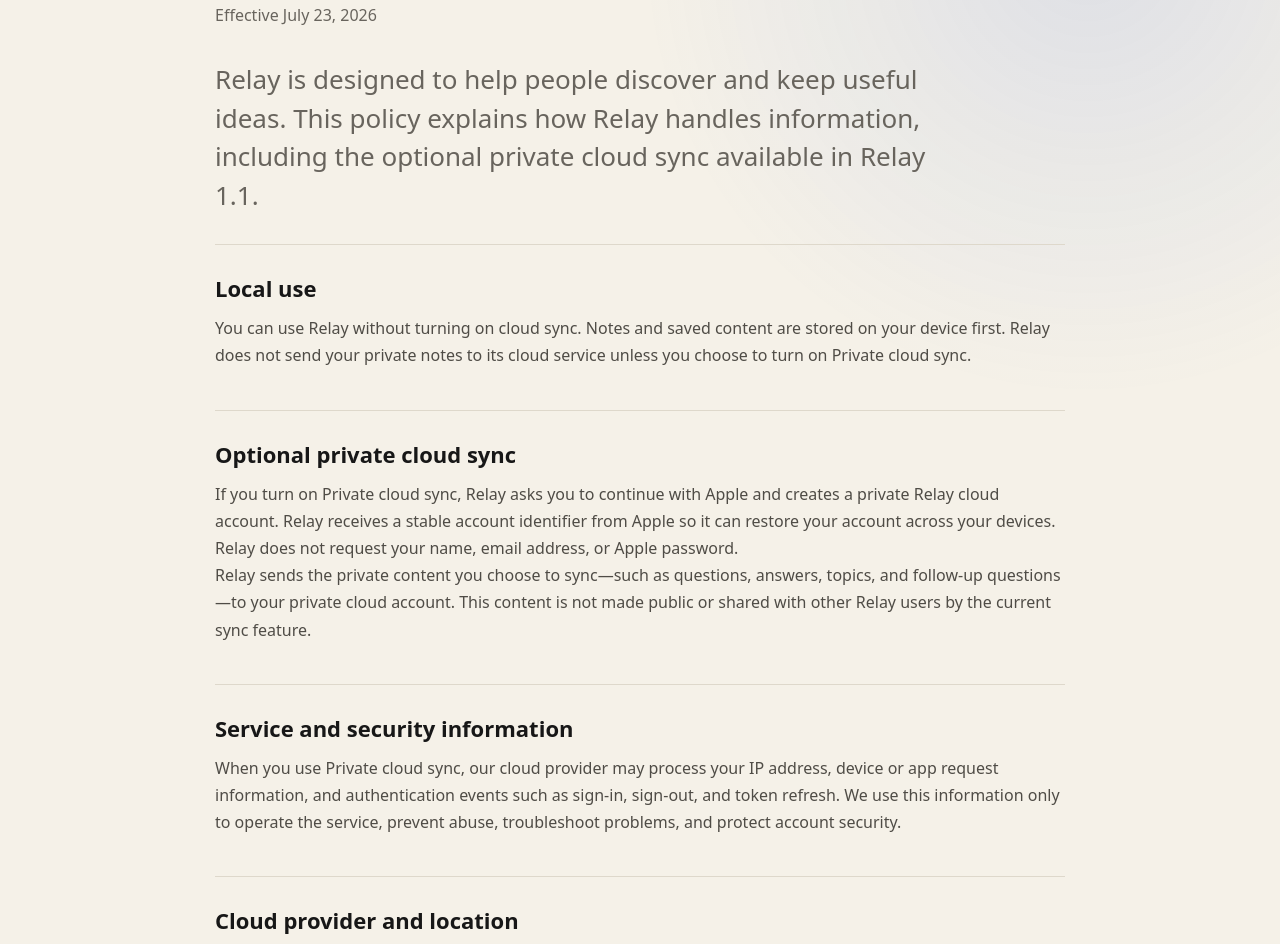
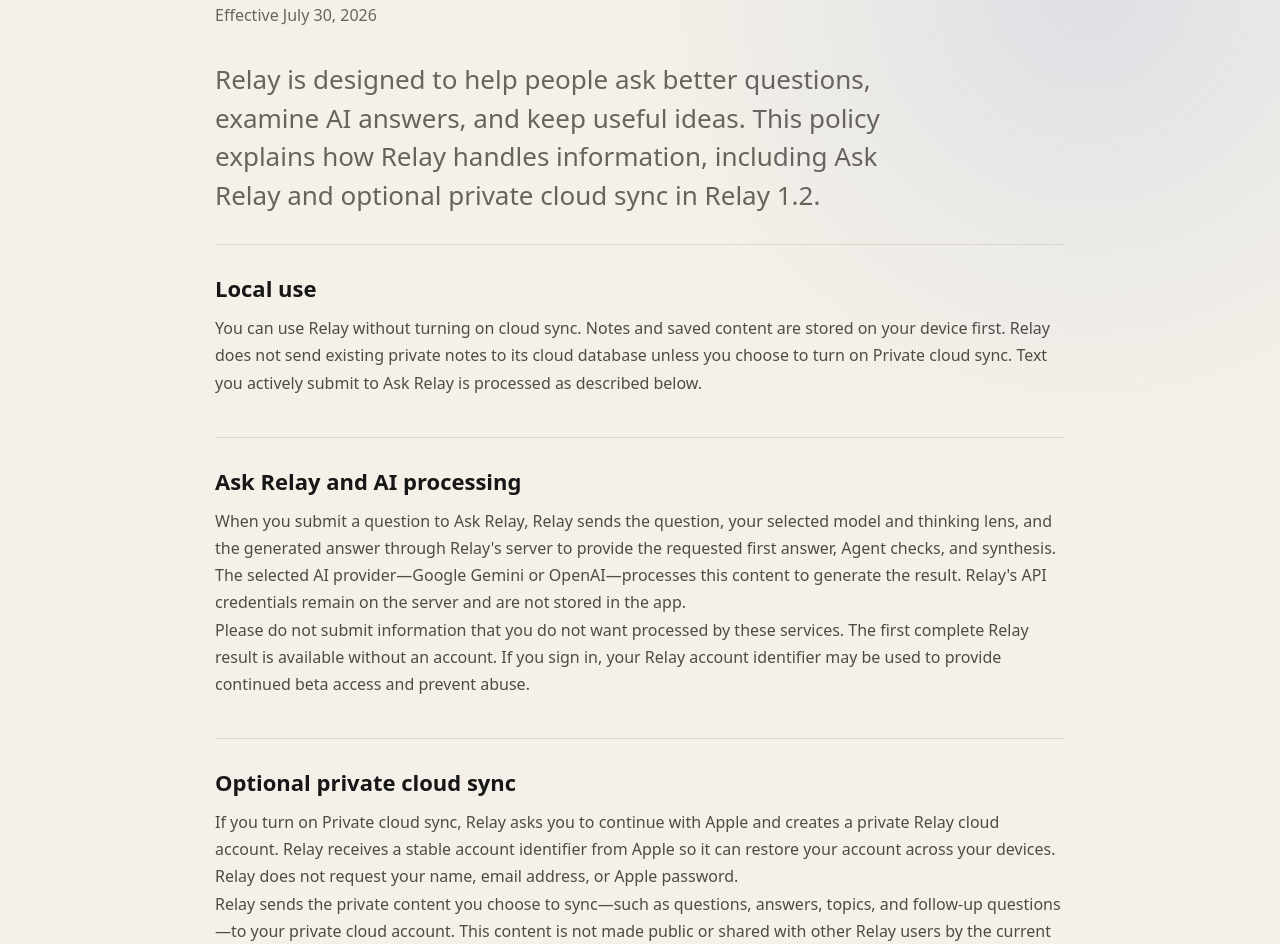
Before and after one commit to LiliMeng/relay-support, a plain HTML site: page privacy/index.html in a window 1280 px wide. Shown: the part 310-1254 px from the top of the page. Drawn offline with Linux system fonts and the light colour scheme.

Commit message:
Update privacy policy for Relay 1.2

```diff
--- a/privacy/index.html
+++ b/privacy/index.html
@@ -17,13 +17,14 @@
     <article class="legal shell">
       <p class="eyebrow">Privacy Policy</p>
       <h1>Your ideas stay yours.</h1>
-      <p class="updated">Effective July 23, 2026</p>
-      <p class="intro">Relay is designed to help people discover and keep useful ideas. This policy explains how Relay handles information, including the optional private cloud sync available in Relay 1.1.</p>
+      <p class="updated">Effective July 30, 2026</p>
+      <p class="intro">Relay is designed to help people ask better questions, examine AI answers, and keep useful ideas. This policy explains how Relay handles information, including Ask Relay and optional private cloud sync in Relay 1.2.</p>
 
-      <section><h2>Local use</h2><p>You can use Relay without turning on cloud sync. Notes and saved content are stored on your device first. Relay does not send your private notes to its cloud service unless you choose to turn on Private cloud sync.</p></section>
+      <section><h2>Local use</h2><p>You can use Relay without turning on cloud sync. Notes and saved content are stored on your device first. Relay does not send existing private notes to its cloud database unless you choose to turn on Private cloud sync. Text you actively submit to Ask Relay is processed as described below.</p></section>
+      <section><h2>Ask Relay and AI processing</h2><p>When you submit a question to Ask Relay, Relay sends the question, your selected model and thinking lens, and the generated answer through Relay's server to provide the requested first answer, Agent checks, and synthesis. The selected AI provider—Google Gemini or OpenAI—processes this content to generate the result. Relay's API credentials remain on the server and are not stored in the app.</p><p>Please do not submit information that you do not want processed by these services. The first complete Relay result is available without an account. If you sign in, your Relay account identifier may be used to provide continued beta access and prevent abuse.</p></section>
       <section><h2>Optional private cloud sync</h2><p>If you turn on Private cloud sync, Relay asks you to continue with Apple and creates a private Relay cloud account. Relay receives a stable account identifier from Apple so it can restore your account across your devices. Relay does not request your name, email address, or Apple password.</p><p>Relay sends the private content you choose to sync—such as questions, answers, topics, and follow-up questions—to your private cloud account. This content is not made public or shared with other Relay users by the current sync feature.</p></section>
-      <section><h2>Service and security information</h2><p>When you use Private cloud sync, our cloud provider may process your IP address, device or app request information, and authentication events such as sign-in, sign-out, and token refresh. We use this information only to operate the service, prevent abuse, troubleshoot problems, and protect account security.</p></section>
-      <section><h2>Cloud provider and location</h2><p>Relay uses Supabase to provide authentication, database, and synchronization services. Relay's primary Supabase project is deployed in the Canada Central region. Supabase and its infrastructure providers may process limited operational and security information as needed to provide the service.</p></section>
+      <section><h2>Service and security information</h2><p>When you use Ask Relay or Private cloud sync, Relay and its infrastructure providers may process your IP address, device or app request information, usage limits, and authentication events such as sign-in, sign-out, and token refresh. We use this information only to operate the service, prevent abuse, troubleshoot problems, and protect account security.</p></section>
+      <section><h2>Service providers and location</h2><p>Relay uses Supabase for authentication, database, and synchronization services; Cloudflare-based infrastructure for Relay's server; and Google Gemini or OpenAI for the AI response selected by the user. Relay's primary Supabase project is deployed in the Canada Central region. These providers and their infrastructure providers may process content and limited operational information where they operate in order to provide their services.</p></section>
       <section><h2>Retention and deletion</h2><p>Your private cloud content is kept while your Relay cloud account remains active. You can delete the account and its private cloud content in Relay by going to Library → Private cloud sync → Manage → Erase cloud copy. This keeps the notes already stored on your device. Limited security logs and backup copies may remain temporarily until they expire through the cloud provider's ordinary retention cycle.</p></section>
       <section><h2>Analytics, advertising, and tracking</h2><p>Relay does not use third-party advertising SDKs or track you across apps or websites. We do not sell personal information. The operational information described above is used only for app functionality, reliability, abuse prevention, and security.</p></section>
       <section><h2>Information you send us</h2><p>If you contact support by email, we receive the information you choose to include, such as your email address and message. We use it only to respond, troubleshoot, and improve Relay.</p></section>
```
